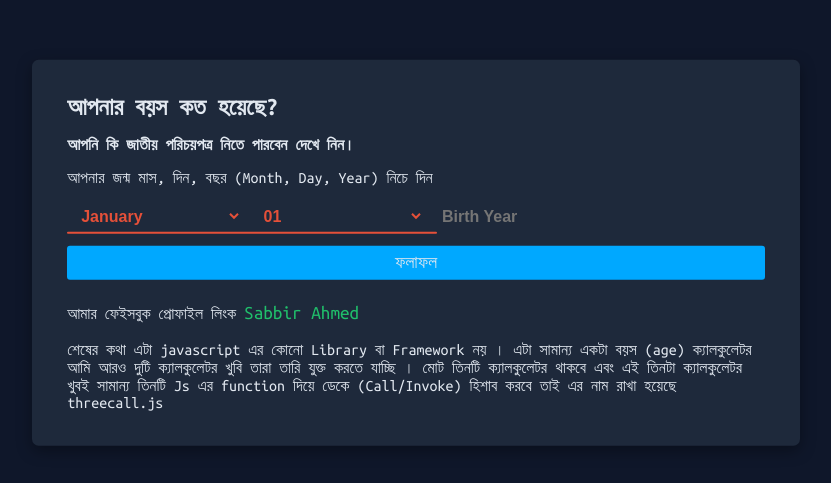
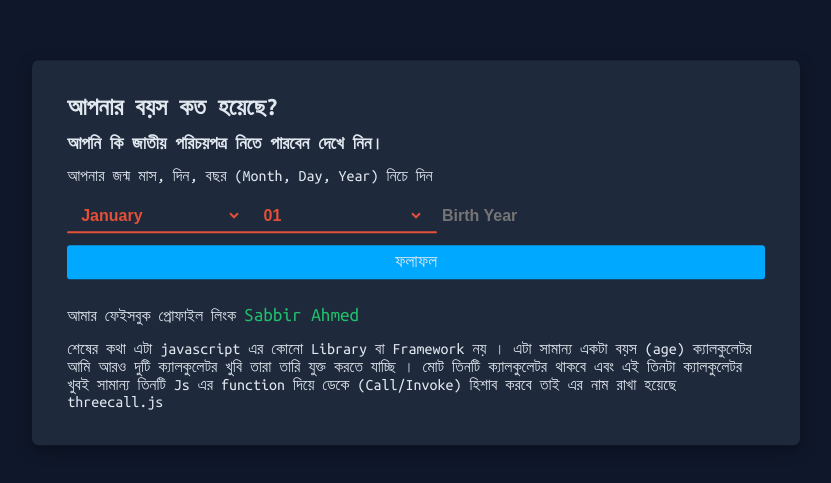
Before and after one commit to SabbirAhmed04/threecall, a plain HTML site: page index.html in a window 1280 px wide. Shown: the part 147-630 px from the top of the page, without its empty margins (224-1055 px from the left). Drawn offline with Linux system fonts and the light colour scheme.

Commit message:
fix mobile height for small some font size and margin

```diff
--- a/assets/css/style.css
+++ b/assets/css/style.css
@@ -31,7 +31,7 @@ body {
   position: relative;
 }
 .sub-containers {
-  width: 80%;
+  width: 90%;
   height: fit-content;
   background-color: var(--section-bg-color);
   position: absolute;
@@ -43,11 +43,11 @@ body {
   box-shadow: rgba(0, 0, 0, 0.35) 0px 5px 15px;
 }
 .age-cal-section {
-  /*width: 70%;*/
   margin: 2.2rem;
 }
 p.date-format {
-  margin: 5px 0 13px 0;
+  margin: 5px 0 12px 0;
+  font-size: 0.93rem;
 }
 /* ------input section------------ */
 #input {
@@ -96,6 +96,7 @@ p.date-format {
 }
 .h2-title {
   margin: 6px 0;
+  font-size: 1.3rem;
 }
 .btn button {
   width: 100%;
@@ -114,6 +115,7 @@ p.date-format {
 }
 .p-title {
   margin: 12px 0px 0px;
+  font-size: 0.91rem;
 }
 .p-title a {
   text-decoration: none;
@@ -121,11 +123,13 @@ p.date-format {
   font-size: 1.2rem;
 }
 .last-word {
-  margin: 18px 0px 0px;
+  margin: 15px 0px 0px;
+  font-size: 0.93rem;
 }
 
 #output_result #nid_application_output {
-  margin: 15px 0;
+  margin: 13px 0;
+  font-size: 0.95rem;
 }
 #nid_application_output #nid_application_url {
   text-decoration: none;
@@ -142,11 +146,33 @@ p.date-format {
   #input .x_line {
     width: 53%;
   }
+  p.date-format {
+    margin: 5px 0 14px 0;
+    font-size: 1rem;
+  }
+  .h2-title {
+    font-size: 1.4rem;
+  }
+  .p-title {
+    margin: 15px 0px 0px;
+    font-size: 1rem;
+  }
+  #output_result #nid_application_output {
+    margin: 13px 0;
+    font-size: 1.1rem;
+  }
+  .last-word {
+    margin: 15px 0px 0px;
+    font-size: 1rem;
+  }
 }
 /* ------------screen size (lg) 976px-------------- */
 @media only screen and (min-width: 976px) {
   .sub-containers {
     width: 60%;
+  }
+  .h2-title {
+    font-size: 1.5rem;
   }
 }
 /*----------screen size (xl) 1440px---------*/
```
